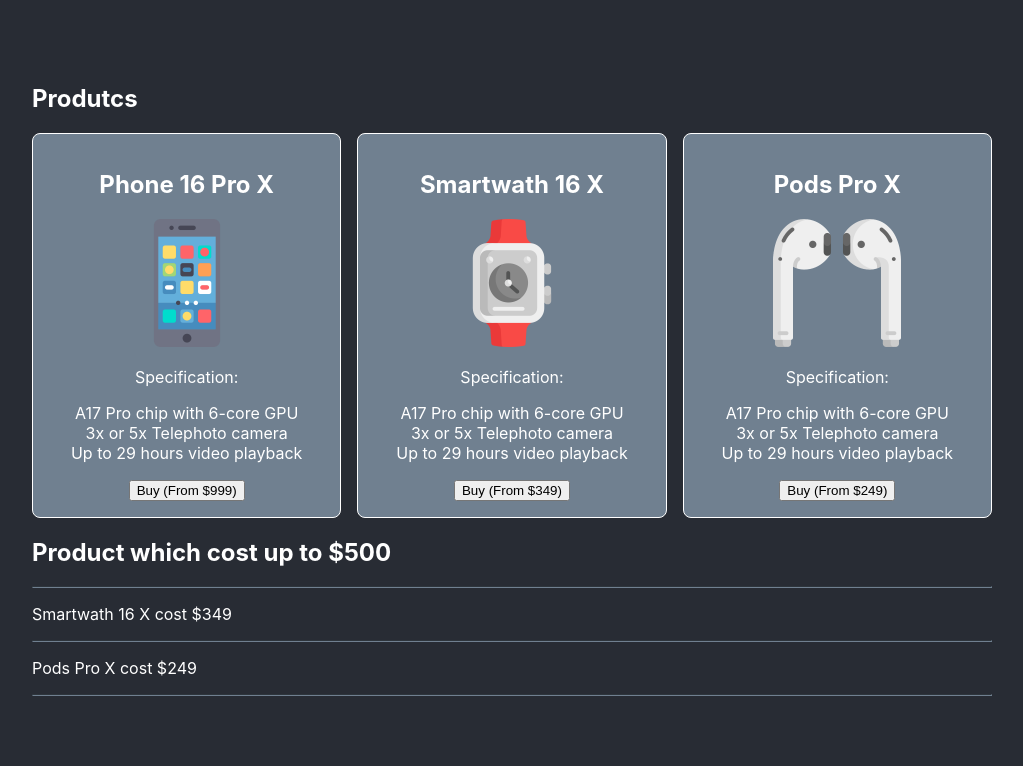
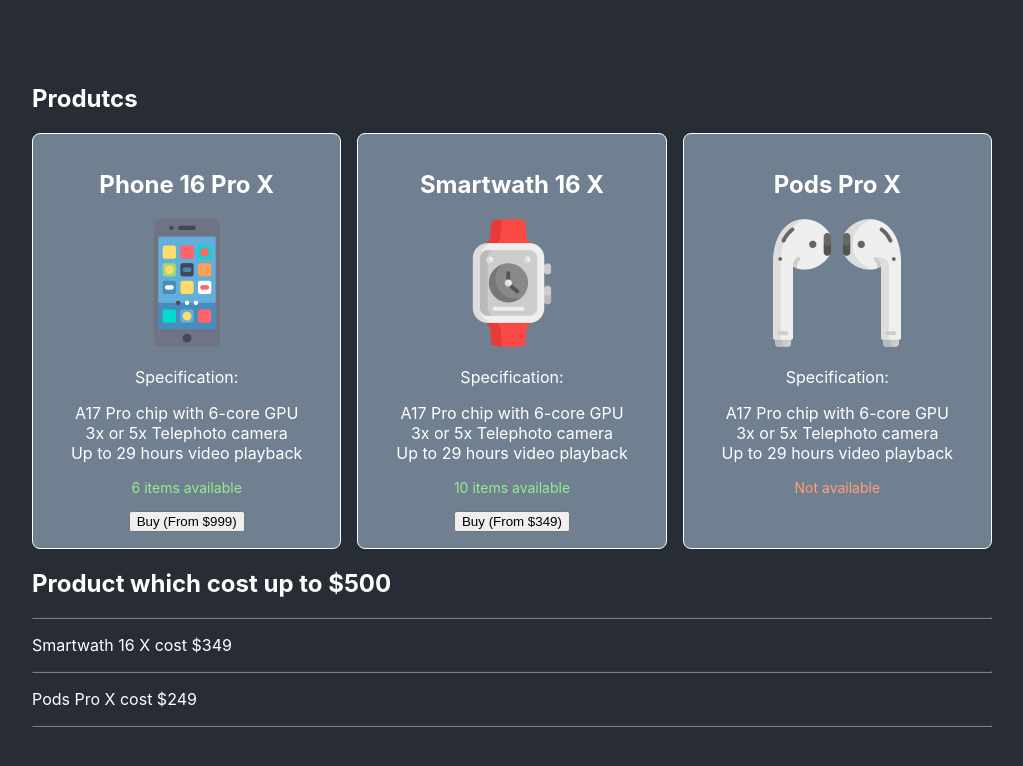
Before and after one commit to anthueeccel/react-one, a React (Create React App) app: page / in a window 1280 px wide. Shown: the top 766 px of the page, without its empty margins (128-1151 px from the left). Built offline with nearby package versions, Linux system fonts and the light colour scheme.

Commit message:
handling conditions

```diff
--- a/src/App.js
+++ b/src/App.js
@@ -16,6 +16,7 @@ function App() {
         "Up to 29 hours video playback",
       ],
       price: 999,
+      stockCount: 6
     },
     {
       id: "f058a8d1-03cc-45d4-9875-ad3660d1bc27",
@@ -27,6 +28,7 @@ function App() {
         "Up to 29 hours video playback",
       ],
       price: 349,
+      stockCount: 10
     },
     {
       id: "f6e12653-89bd-448d-b452-2bef30bf864f",
@@ -38,6 +40,7 @@ function App() {
         "Up to 29 hours video playback",
       ],
       price: 249,
+      stockCount: 0
     }
   ];
 
--- a/src/components/ProductCard.js
+++ b/src/components/ProductCard.js
@@ -32,9 +32,22 @@ export function ProductCard({
                     <li key={index}>{spec}</li>
                 ))}
             </ul>
-            <button onClick={() => onPurchase(product)}>
+            <Status stockCount={product.stockCount} />
+            {product.stockCount > 0 && <button onClick={() => onPurchase(product)}>
                 Buy (From ${getProductPrice(product.price)})
-            </button>
+            </button>}
         </article>
     );
 }
+
+function Status({ stockCount }) {
+    const notAvailableTemplate = (
+        <p style={{ fontSize: "14px", color: "lightsalmon" }}>Not available</p>
+    );
+
+    const availableTemplate = (
+<p style={{ fontSize: "14px", color: "lightgreen" }}>{stockCount} items available</p>
+    );
+
+    return stockCount === 0 ? notAvailableTemplate : availableTemplate;
+}
```
